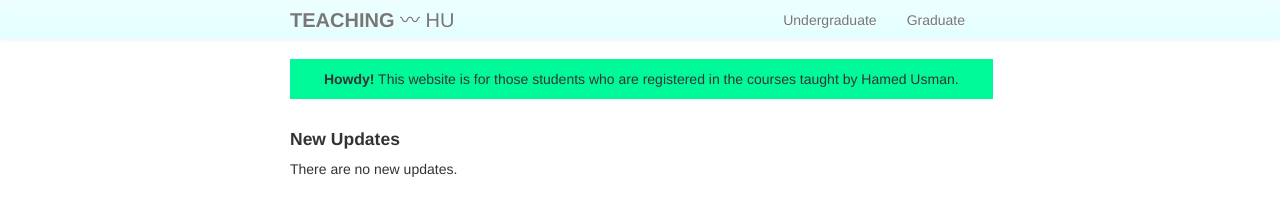
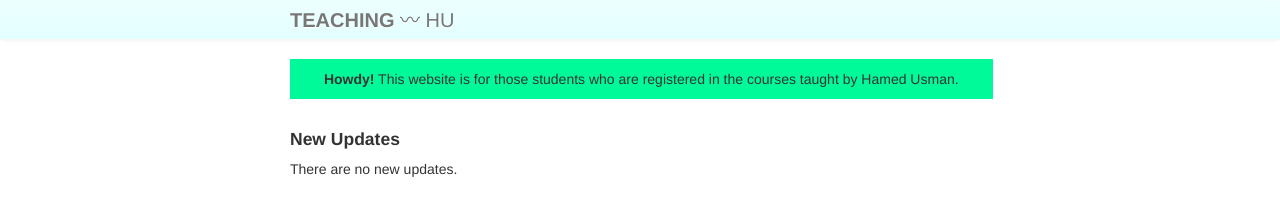
Before and after one commit to 101scm/101scm.github.io, a Jekyll site: the page built from index.md, in a window 1280 px wide. Shown: the top 204 px of the page. Built offline with Jekyll 4.4.1, drawn with Linux system fonts in a browser that asks for light colours.

Commit message:
Update default.html

```diff
--- a/_includes/themes/twitter/default.html
+++ b/_includes/themes/twitter/default.html
@@ -37,8 +37,6 @@
           <ul class="nav">
             <!--<li><a href="http://teaching101.github.io"><p class="hover-underline-animation">Home</p></a></li>-->
             <!--<li><a href="http://hamedusman.github.io"><p class="hover-underline-animation">About</p></a></li>-->
-            <li><a href="http://teaching101.github.io/pages/undergraduate"><p class="hover-underline-animation">Undergraduate</p></a></li>
-            <li><a href="http://teaching101.github.io/pages/graduate"><p class="hover-underline-animation">Graduate</p></a></li>
           </ul>
         </div>
       </div>
```
